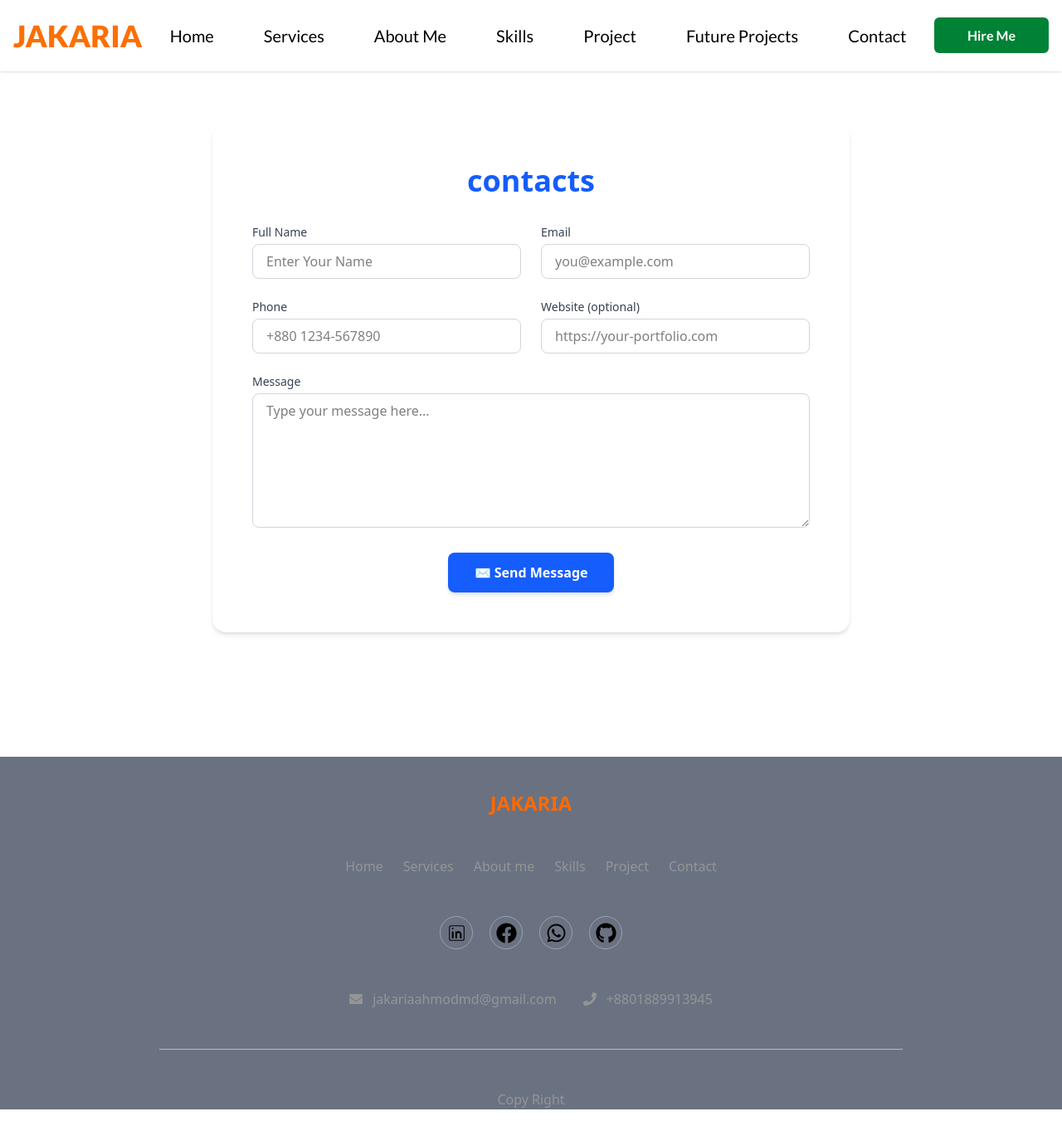
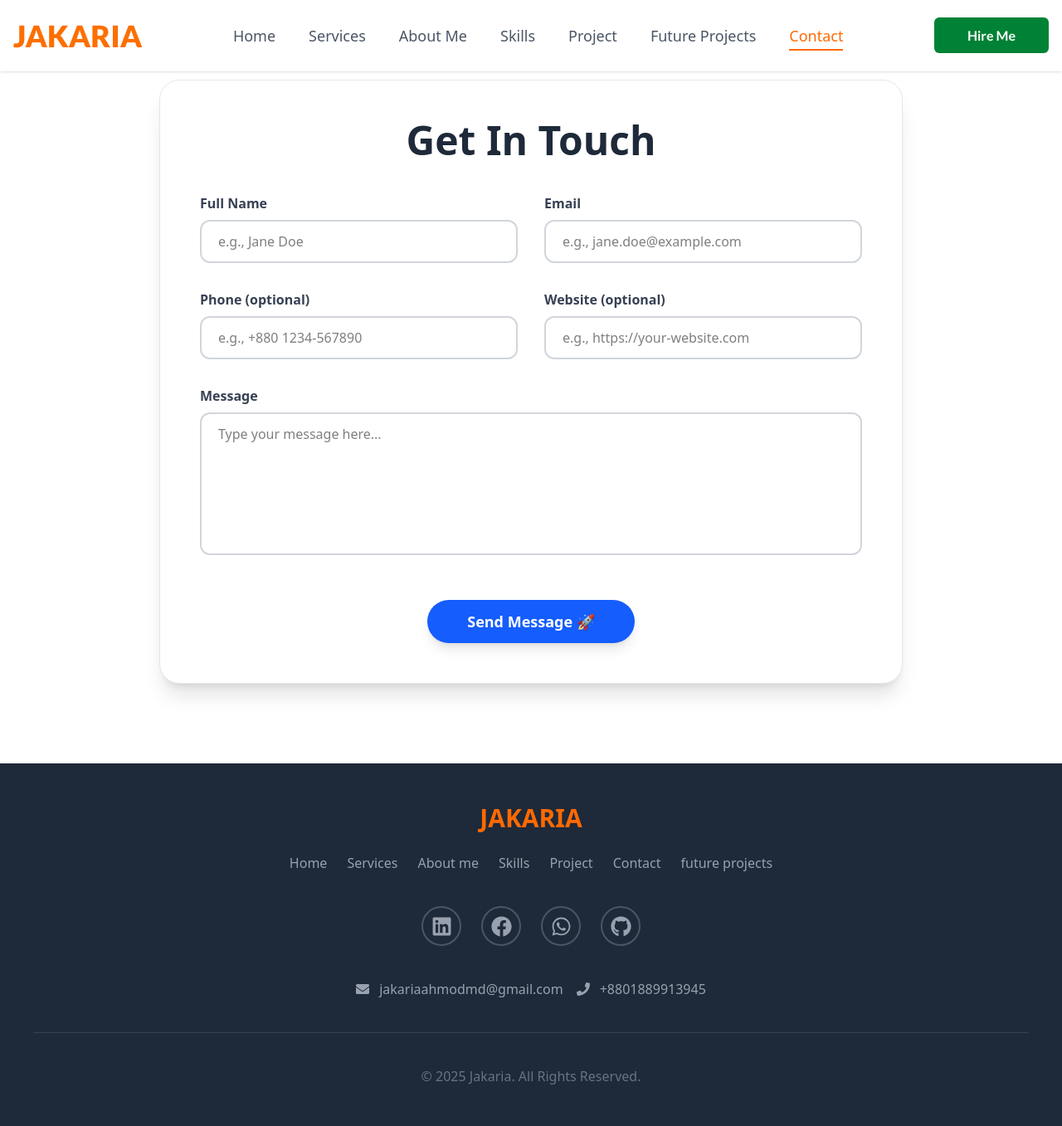
Before and after one commit to Jakaria-Ahmod/MyPortfolio, a React (Vite) app: page /contact in a window 1280 px wide. Shown: the whole page at 83% size. Built offline with nearby package versions, Linux system fonts and the light colour scheme.

Commit message:
som consotmize

```diff
--- a/src/CommonLayout/Footer/index.jsx
+++ b/src/CommonLayout/Footer/index.jsx
@@ -1,20 +1,18 @@
 import {
-  FaInstagram,
+  FaEnvelope,
+  FaFacebook,
+  FaGithub,
   FaLinkedin,
-  FaDribbble,
-  FaBehance,
-  FaEnvelope,
   FaPhone,
+  FaWhatsapp,
 } from 'react-icons/fa';
-import { Link } from 'react-router';
-import { FaFacebook, FaGithub, FaWhatsapp } from 'react-icons/fa';
-import { CiLinkedin } from 'react-icons/ci';
+import { Link } from 'react-router'; // Changed to react-router-dom for proper usage
 
-const Footer = () => {
+const AppFooter = () => {
   const socialLinks = [
     {
       name: 'LinkedIn',
-      icon: <CiLinkedin size={25} />,
+      icon: <FaLinkedin size={25} />,
       url: 'https://www.linkedin.com/in/mdjakariaahmod/',
     },
     {
@@ -33,20 +31,25 @@ const Footer = () => {
       url: 'https://github.com/Jakaria-Ahmod',
     },
   ];
+
+  const currentYear = new Date().getFullYear();
+
   return (
-    <div>
-      <div className="bg-gray-500 pt-[40px]  flex flex-col items-center justify-center px-6 ">
-        <div className="w-full max-w-4xl space-y-12">
+    <footer className="bg-gray-800 text-white py-12 px-6">
+      <div className="container mx-auto max-w-4xl space-y-10">
+        {/* Logo and Navigation */}
+        <div className="flex flex-col items-center text-center space-y-6">
           {/* Logo */}
-          <div className="text-center">
-            <Link className="text-2xl font-bold text-orange-500" to="/">
+          <Link
+            className="text-3xl font-extrabold text-orange-500 hover:text-orange-400 transition-colors"
+            to="/"
+          >
             JAKARIA
           </Link>
-          </div>
 
           {/* Navigation */}
-          <nav className="flex justify-center">
-            <ul className="flex flex-wrap gap-6 text-[#959595] font-medium">
+          <nav>
+            <ul className="flex flex-wrap justify-center gap-6 text-gray-400 font-medium">
               {[
                 { menu: 'Home', to: '/' },
                 { menu: 'Services', to: '/service' },
@@ -54,11 +57,12 @@ const Footer = () => {
                 { menu: 'Skills', to: '/skills' },
                 { menu: 'Project', to: '/project' },
                 { menu: 'Contact', to: '/contact' },
+                { menu: 'future projects', to: '/futureprojects' },
               ].map((item, idx) => (
                 <li key={idx}>
                   <Link
                     to={item?.to}
-                    className="hover:text-[#575757] transition-colors"
+                    className="hover:text-white transition-colors"
                   >
                     {item?.menu}
                   </Link>
@@ -66,45 +70,46 @@ const Footer = () => {
               ))}
             </ul>
           </nav>
+        </div>
 
         {/* Social Icons */}
-          <div className="flex gap-x-[20px] justify-center mt-[20px]">
+        <div className="flex justify-center gap-6">
           {socialLinks.map((item, index) => (
-              <div
+            <a
               key={index}
-                className="w-[40px] h-[40px] border hover:bg-praimary hover:text-white transition-all border-gray-400 rounded-full flex items-center justify-center"
+              href={item.url}
+              target="_blank"
+              rel="noopener noreferrer"
               title={item.name}
+              className="w-12 h-12 flex items-center justify-center border-2 border-gray-600 rounded-full text-gray-400 hover:text-orange-500 hover:border-orange-500 transition-all duration-300"
             >
-                <a href={item.url} target="_blank" rel="noopener noreferrer">
               {item.icon}
             </a>
-              </div>
           ))}
         </div>
 
         {/* Contact Information */}
-          <div className="flex flex-col md:flex-row justify-center gap-8 items-center text-[#959595]">
+        <div className="flex flex-col md:flex-row justify-center items-center gap-4 text-gray-400 text-sm md:text-base">
           <div className="flex items-center gap-3">
-              <FaEnvelope className="text-[#959595]" />
+            <FaEnvelope />
             <span>jakariaahmodmd@gmail.com</span>
           </div>
           <div className="flex items-center gap-3">
-              <FaPhone className="text-[#959595]" />
+            <FaPhone />
             <span>+8801889913945</span>
           </div>
         </div>
 
         {/* Separator Line */}
-          <div className="w-full h-px bg-[#bababa]"></div>
+        <hr className="border-gray-700" />
 
-          {/* Footer */}
-          <div className="text-center">
-            <p className="text-[#959595]">Copy Right </p>
+        {/* Footer Bottom */}
+        <div className="text-center text-gray-500">
+          <p>&copy; {currentYear} Jakaria. All Rights Reserved.</p>
         </div>
       </div>
-      </div>
-    </div>
+    </footer>
   );
 };
 
-export default Footer;
+export default AppFooter;
--- a/src/CommonLayout/Header/components/Menu/index.jsx
+++ b/src/CommonLayout/Header/components/Menu/index.jsx
@@ -1,4 +1,4 @@
-import { Link } from 'react-router';
+import { NavLink } from 'react-router';
 
 const MenuBar = () => {
   const menuLinks = [
@@ -7,26 +7,33 @@ const MenuBar = () => {
     { name: 'About me', path: '/about' },
     { name: 'Skills', path: '/skills' },
     { name: 'Project', path: '/project' },
-    { name: 'future projects', path: '/futureprojects' },
+    { name: 'Future Projects', path: '/futureprojects' },
     { name: 'Contact', path: '/contact' },
   ];
+
+  const activeLinkStyles = 'text-orange-500 border-b-2 border-orange-500 pb-1';
+  const linkStyles =
+    'text-gray-600 hover:text-orange-500 transition-colors duration-300';
+
   return (
-    <div>
-      <div>
-        <ul className="flex items-center  md:space-x-6 xl:space-x-[60px]">
+    <nav className="hidden lg:block">
+      <ul className="flex items-center space-x-6 xl:space-x-10">
         {menuLinks.map((item, index) => (
           <li key={index}>
-              <Link
+            <NavLink
               to={item.path}
-                className="font-Lato sm:text-[14px] text-[18px] lg:text-[20px] font-medium capitalize"
+              className={({ isActive }) =>
+                `font-medium capitalize text-lg ${
+                  isActive ? activeLinkStyles : linkStyles
+                }`
+              }
             >
               {item.name}
-              </Link>
+            </NavLink>
           </li>
         ))}
       </ul>
-      </div>
-    </div>
+    </nav>
   );
 };
 
--- a/src/page/About/components/AboutLeft.jsx
+++ b/src/page/About/components/AboutLeft.jsx
@@ -1,15 +1,16 @@
-import React from 'react';
 import jakaria from '../../../assets/img/jakariaA.jpg';
 
 const AboutLeft = () => {
   return (
-    <div className="w-full max-w-[566px] mx-auto">
-      <div className="w-full aspect-[9/14] bg-black rounded-md overflow-hidden">
-        <img
-          src={jakaria}
-          alt="Jakaria"
-          className="w-full h-full object-cover"
-        />
+    <div className="flex justify-center p-4">
+      <div className="w-full max-w-sm md:max-w-md lg:max-w-lg rounded-2xl overflow-hidden shadow-lg transform hover:scale-105 transition-all duration-300 ease-in-out">
+        <div className="w-full aspect-[9/14] bg-gray-200">
+          <img
+            src={jakaria}
+            alt="Jakaria"
+            className="w-full h-full object-cover rounded-2xl"
+          />
+        </div>
       </div>
     </div>
   );
--- a/src/page/About/components/AboutRight.jsx
+++ b/src/page/About/components/AboutRight.jsx
@@ -1,15 +1,18 @@
 const AboutRight = () => {
   return (
-    <div className="w-full max-w-4xl mx-auto px-4">
-      <div>
-        <p className="font-Lato text-base sm:text-lg md:text-[18px] lg:text-[20px] leading-relaxed text-gray-800">
+    <div className="w-full max-w-4xl mx-auto px-4 py-8">
+      <div className="space-y-6 text-gray-700 font-sans">
+        {/* Introduction */}
+        <p className="text-base md:text-lg leading-relaxed">
           Hello! I'm Jakaria Ahmod, a passionate, curious, and self-motivated
           web developer who is currently on the path to becoming a professional
           Software Engineer. I believe in the power of consistent learning,
           solving real-world problems through code, and building products that
           create real value for people.
-          <br />
-          <br />
+        </p>
+
+        {/* Journey in Tech */}
+        <p className="text-base md:text-lg leading-relaxed">
           My journey in tech started with a simple curiosity: “How does a
           website work?” That single question led me into the world of web
           development, where I found my true passion. I started with the basics
@@ -17,45 +20,55 @@ const AboutRight = () => {
           creating dynamic, responsive websites and went deeper into modern
           frontend technologies like React.js, Tailwind CSS, Redux, Ant Design,
           and Firebase.
-          <br />
-          <br />
+        </p>
+
+        {/* Transition to Full-Stack */}
+        <p className="text-base md:text-lg leading-relaxed">
           As a Frontend Developer, I love designing clean user interfaces and
           crafting smooth user experiences. But I didn't want to stop there. I
           wanted to build complete full-stack applications, and that’s when I
-          decided to learn the MERN Stack — MongoDB, Express.js, React.js, and
-          Node.js. This gave me the ability to develop applications from end to
-          end — from database to frontend — and take full ownership of projects.
-          <br />
-          <br />
+          decided to learn the **MERN Stack** — MongoDB, Express.js, React.js,
+          and Node.js. This gave me the ability to develop applications from end
+          to end — from database to frontend — and take full ownership of
+          projects.
+        </p>
+
+        {/* Current Focus */}
+        <p className="text-base md:text-lg leading-relaxed">
           Currently, I’m working on improving my skills in backend development,
           database design, API integration, and user authentication. I’m also
           learning advanced topics such as data structures & algorithms, system
           design, and software architecture to become a well-rounded engineer
           who can build scalable and maintainable systems.
-          <br />
-          <br />
+        </p>
+
+        {/* Projects and Learning */}
+        <p className="text-base md:text-lg leading-relaxed">
           Throughout my journey, I've completed several frontend projects, and
           now I’m shifting toward full-stack projects where I can apply both
           frontend and backend knowledge. My current focus is building
           real-world applications that solve specific problems, optimize
           performance, and deliver great user experiences.
-          <br />
-          <br />
+        </p>
+
+        {/* Additional Skills */}
+        <p className="text-base md:text-lg leading-relaxed">
           Apart from coding, I am also learning about version control with Git &
           GitHub, responsive design principles, and deployment using platforms
           like Vercel and Netlify.
         </p>
+      </div>
 
-        <div className="mt-6">
+      {/* Download CV Button */}
+      <div className="mt-8">
         <a
           href="https://drive.google.com/file/d/1ssclT7KWf-w2ir7CO6IArMey_QyFDMIR/view?usp=drive_link"
           target="_blank"
           rel="noopener noreferrer"
-            className="inline-block py-3 px-6 capitalize bg-praimary text-white font-Lato text-base font-bold cursor-pointer rounded-md transition duration-300 hover:bg-opacity-90"
+          className="inline-block py-3 px-8 text-lg font-bold capitalize text-white bg-orange-600 rounded-lg shadow-md hover:bg-orange-700 transition duration-300"
         >
-            Download CV
+          Download CV 📥
         </a>
-        </div>
       </div>
     </div>
   );
--- a/src/page/Contact/index.jsx
+++ b/src/page/Contact/index.jsx
@@ -1,11 +1,14 @@
 import emailjs from '@emailjs/browser';
 import { motion } from 'framer-motion';
-import { useRef } from 'react';
+import { useEffect, useRef } from 'react';
 import { toast } from 'react-toastify';
 
 const ContactForm = () => {
-  window.scrollTo(0, 0);
   const form = useRef();
+
+  useEffect(() => {
+    window.scrollTo(0, 0);
+  }, []);
 
   const sendEmail = e => {
     e.preventDefault();
@@ -18,52 +21,52 @@ const ContactForm = () => {
         '18VLLnGxilg3YJ3Fw'
       )
       .then(
-        result => {
-          toast.success('✅ Message sent successfully!');
+        () => {
+          toast.success('Message sent successfully! 🚀');
           form.current.reset();
-          console.log(result);
         },
         error => {
-          toast.error('❌ Something went wrong. Please try again!');
-          console.log(error);
+          toast.error('Something went wrong. Please try again! 😥');
+          console.error('EmailJS Error:', error);
         }
       );
   };
 
   return (
     <motion.div
-      className="max-w-3xl mx-auto p-6 md:p-12 bg-white rounded-2xl shadow-md lg:my-[150px]"
+      className="max-w-4xl mx-auto p-6 md:p-12 bg-white rounded-3xl shadow-xl border border-gray-200 my-16 lg:my-24"
       initial={{ opacity: 0, y: 50 }}
       whileInView={{ opacity: 1, y: 0 }}
       viewport={{ once: true }}
       transition={{ duration: 0.6 }}
     >
       <motion.h2
-        className="text-3xl md:text-4xl font-bold text-center mb-8 text-blue-600"
+        className="text-4xl md:text-5xl font-extrabold text-center mb-10 text-gray-800"
         initial={{ scale: 0.9, opacity: 0 }}
         whileInView={{ scale: 1, opacity: 1 }}
         transition={{ duration: 0.5, delay: 0.1 }}
       >
-        contacts
+        Get In Touch
       </motion.h2>
 
-      <form ref={form} onSubmit={sendEmail} className="space-y-6">
-        <div className="grid md:grid-cols-2 gap-6">
+      <form ref={form} onSubmit={sendEmail} className="space-y-8">
+        {/* Full Name & Email */}
+        <div className="grid md:grid-cols-2 gap-8">
           <motion.div
             initial={{ opacity: 0, x: -30 }}
             whileInView={{ opacity: 1, x: 0 }}
             transition={{ duration: 0.5 }}
             viewport={{ once: true }}
           >
-            <label className="block text-sm font-medium text-gray-700 mb-1">
+            <label className="block text-base font-semibold text-gray-700 mb-2">
               Full Name
             </label>
             <input
               type="text"
               name="fullName"
               required
-              className="w-full border border-gray-300 rounded-lg px-4 py-2 focus:outline-none focus:ring-2 focus:ring-blue-500"
-              placeholder="Enter Your Name "
+              className="w-full border-2 border-gray-300 rounded-xl px-5 py-3 focus:outline-none focus:ring-4 focus:ring-blue-200 transition duration-300"
+              placeholder="e.g., Jane Doe"
             />
           </motion.div>
 
@@ -73,34 +76,35 @@ const ContactForm = () => {
             transition={{ duration: 0.5 }}
             viewport={{ once: true }}
           >
-            <label className="block text-sm font-medium text-gray-700 mb-1">
+            <label className="block text-base font-semibold text-gray-700 mb-2">
               Email
             </label>
             <input
               type="email"
               name="email"
               required
-              className="w-full border border-gray-300 rounded-lg px-4 py-2 focus:outline-none focus:ring-2 focus:ring-blue-500"
-              placeholder="you@example.com"
+              className="w-full border-2 border-gray-300 rounded-xl px-5 py-3 focus:outline-none focus:ring-4 focus:ring-blue-200 transition duration-300"
+              placeholder="e.g., jane.doe@example.com"
             />
           </motion.div>
         </div>
 
-        <div className="grid md:grid-cols-2 gap-6">
+        {/* Phone & Website */}
+        <div className="grid md:grid-cols-2 gap-8">
           <motion.div
             initial={{ opacity: 0, x: -30 }}
             whileInView={{ opacity: 1, x: 0 }}
             transition={{ duration: 0.5, delay: 0.1 }}
             viewport={{ once: true }}
           >
-            <label className="block text-sm font-medium text-gray-700 mb-1">
-              Phone
+            <label className="block text-base font-semibold text-gray-700 mb-2">
+              Phone (optional)
             </label>
             <input
-              type="text"
+              type="tel"
               name="phone"
-              className="w-full border border-gray-300 rounded-lg px-4 py-2 focus:outline-none focus:ring-2 focus:ring-blue-500"
-              placeholder="+880 1234-567890"
+              className="w-full border-2 border-gray-300 rounded-xl px-5 py-3 focus:outline-none focus:ring-4 focus:ring-blue-200 transition duration-300"
+              placeholder="e.g., +880 1234-567890"
             />
           </motion.div>
 
@@ -110,38 +114,40 @@ const ContactForm = () => {
             transition={{ duration: 0.5, delay: 0.1 }}
             viewport={{ once: true }}
           >
-            <label className="block text-sm font-medium text-gray-700 mb-1">
+            <label className="block text-base font-semibold text-gray-700 mb-2">
               Website (optional)
             </label>
             <input
-              type="text"
+              type="url"
               name="website"
-              className="w-full border border-gray-300 rounded-lg px-4 py-2 focus:outline-none focus:ring-2 focus:ring-blue-500"
-              placeholder="https://your-portfolio.com"
+              className="w-full border-2 border-gray-300 rounded-xl px-5 py-3 focus:outline-none focus:ring-4 focus:ring-blue-200 transition duration-300"
+              placeholder="e.g., https://your-website.com"
             />
           </motion.div>
         </div>
 
+        {/* Message */}
         <motion.div
           initial={{ opacity: 0, y: 30 }}
           whileInView={{ opacity: 1, y: 0 }}
           transition={{ duration: 0.5, delay: 0.2 }}
           viewport={{ once: true }}
         >
-          <label className="block text-sm font-medium text-gray-700 mb-1">
+          <label className="block text-base font-semibold text-gray-700 mb-2">
             Message
           </label>
           <textarea
             name="comments"
             rows="6"
             required
-            className="w-full border border-gray-300 rounded-lg px-4 py-2 focus:outline-none focus:ring-2 focus:ring-blue-500"
+            className="w-full border-2 border-gray-300 rounded-xl px-5 py-3 focus:outline-none focus:ring-4 focus:ring-blue-200 transition duration-300 resize-none"
             placeholder="Type your message here..."
           />
         </motion.div>
 
+        {/* Submit Button */}
         <motion.div
-          className="text-center"
+          className="text-center pt-4"
           initial={{ opacity: 0, scale: 0.95 }}
           whileInView={{ opacity: 1, scale: 1 }}
           transition={{ duration: 0.4, delay: 0.3 }}
@@ -149,9 +155,9 @@ const ContactForm = () => {
         >
           <button
             type="submit"
-            className="bg-blue-600 hover:bg-blue-700 text-white font-semibold py-3 px-8 rounded-lg transition-all duration-300 shadow-md cursor-pointer"
+            className="w-full md:w-auto bg-blue-600 hover:bg-blue-700 text-white font-bold text-lg py-3 px-12 rounded-full transition-all duration-300 shadow-lg hover:shadow-xl"
           >
-            ✉️ Send Message
+            Send Message 🚀
           </button>
         </motion.div>
       </form>
```
Lines whose indentation alone changed are shown as unchanged.
